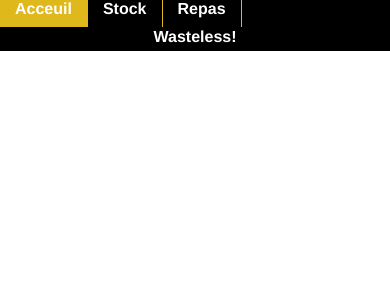
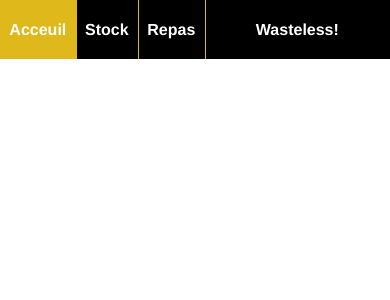
Before and after one commit to Luigi531/Wasteless, a Vue app in the folder wasteless-app/: page / in a window 390 px wide. Shown: the top 300 px of the page. Built offline with nearby package versions, Linux system fonts and the light colour scheme.

Commit message:
refactored homepage's CSS to be fully responsive

```diff
--- a/wasteless-app/src/App.vue
+++ b/wasteless-app/src/App.vue
@@ -27,30 +27,37 @@
   padding: 0;
   margin: 0;
   width: 100vw;
-  height: 6vh;
+  height: 7vh;
   background-color: #000000;
   position: fixed;
   top: 0;
   left: 0;
   z-index: 1000;
+  display: flex;
+  align-items: center;
+  justify-content: space-between;
 }
 
 .navMenu {
-  text-align: left;
-  width: 100%;
-  position: relative;
-  top: 0;
-  left: 0;
+  display: flex;
+}
+
+.nav {
+  display: flex;
 }
 
 .nav a {
+  box-sizing: border-box;
   text-decoration: none;
   font-weight: bold;
   color: #ffffff;
-  margin: 0px;
-  border-right: solid 1px #dfb81b;
-  padding: 10px 15px;
+  margin: 0;
+  padding: 1.9vh 2.4vw;
+  display: flex;
+  align-items: center;
+  height: 7vh;
   z-index: 1001;
+  box-shadow: 1px 0 0 0 #dfb81b;
 }
 
 .nav a:hover {
@@ -61,12 +68,17 @@
   color: #42b983;
 }
 
+.navTitle {
+  flex-grow: 1;
+  display: flex;
+  justify-content: center;
+}
+
 .navTitle p {
   color: #ffffff;
   z-index: 1001;
-  position: relative;
   text-align: center;
   font-weight: bold;
-  margin-top: 9.6px;
+  margin: 0;
 }
 </style>
```
